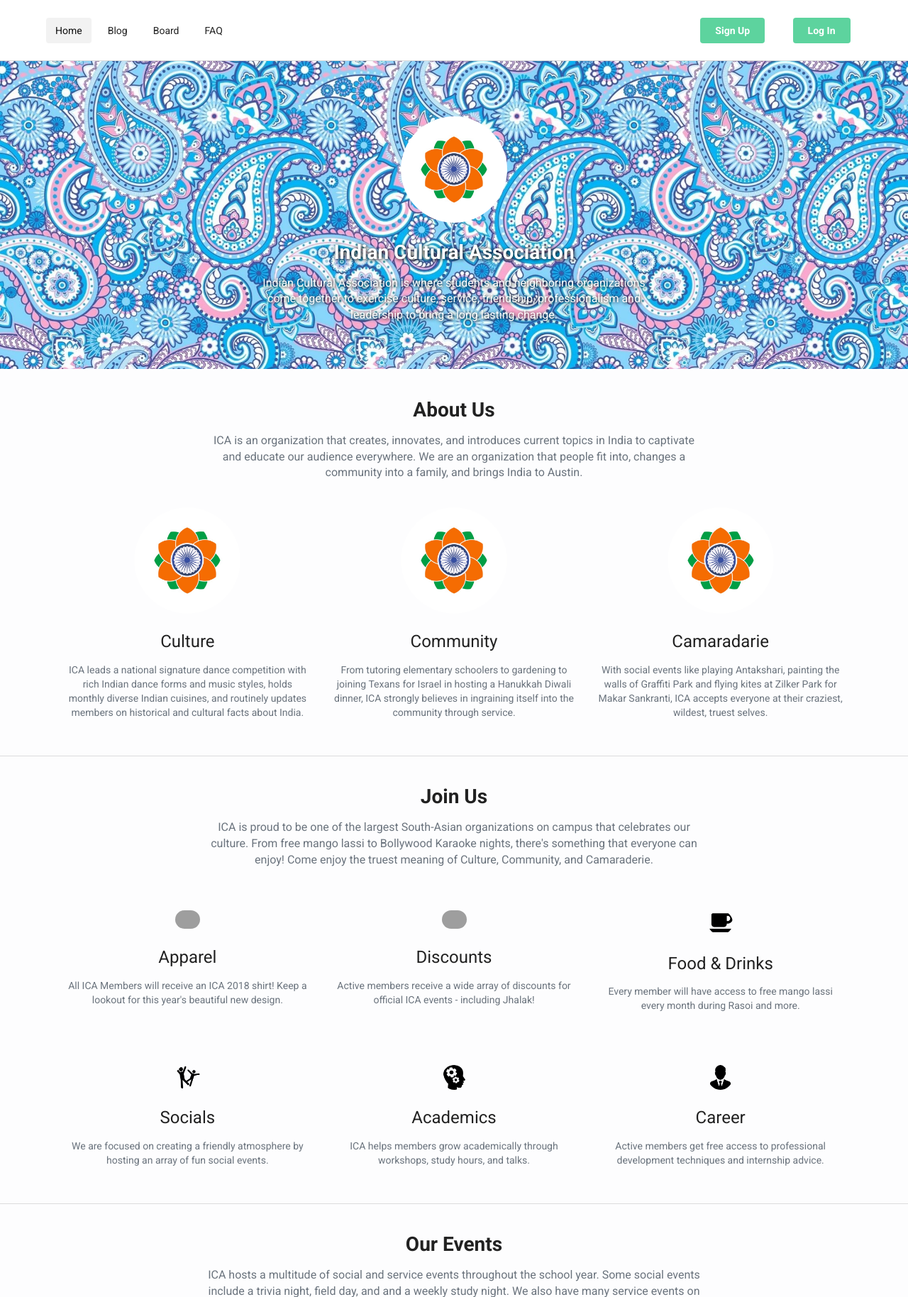
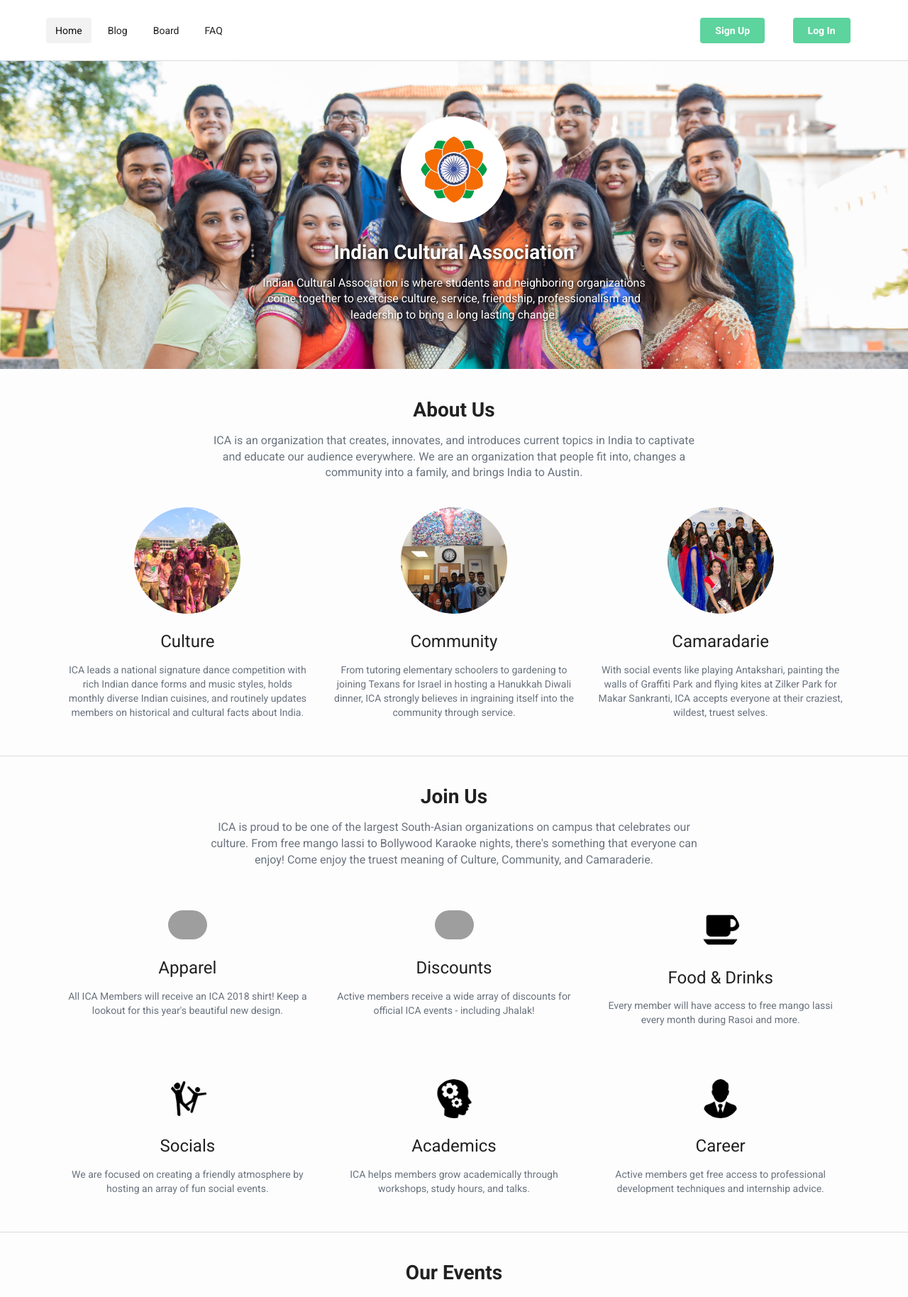
Before and after one commit to texas-ica/texas-ica.com, a Flask app: page / in a window 1280 px wide. Shown: the top 1828 px of the page at 71% size. Run offline with Flask 2, Linux system fonts and the light colour scheme; parts of the project's set-up code (start-up, migrations or seed data) failed here and were passed over; some libraries are stand-ins or nearby versions; grey boxes are pictures that could not be loaded.

Commit message:
website content and design updates

```diff
--- a/ica/static/css/base.css
+++ b/ica/static/css/base.css
@@ -52,6 +52,9 @@ a:hover {
   margin: 2% 0%;
   color: #000000; }
 
+.ui.message .header {
+  font-family: "Roboto", sans-serif; }
+
 #nav {
   border-radius: 0;
   box-shadow: none;
--- a/ica/static/css/management.css
+++ b/ica/static/css/management.css
@@ -52,6 +52,9 @@ a:hover {
   margin: 2% 0%;
   color: #000000; }
 
+.ui.message .header {
+  font-family: "Roboto", sans-serif; }
+
 #nav {
   border-radius: 0;
   box-shadow: none;
--- a/ica/static/css/website.css
+++ b/ica/static/css/website.css
@@ -9,7 +9,7 @@ h1, h2, h3, h4, h5 {
   font-weight: 400; }
 
 #jumbotron {
-  background-image: url("../img/tapestry.jpeg");
+  background-image: url("../img/header.jpg");
   background-size: cover; }
 
 #banner {
@@ -38,6 +38,8 @@ h1, h2, h3, h4, h5 {
   #join .grid {
     margin: 2% 0%;
     margin-bottom: 0; }
+  #join .ui.mini.image {
+    width: 55px; }
 
 #events {
   margin-top: 2%; }
--- a/ica/static/scss/base.scss
+++ b/ica/static/scss/base.scss
@@ -68,6 +68,10 @@ a:hover {
     color: $black;
 }
 
+.ui.message .header {
+    font-family: "Roboto", sans-serif;
+}
+
 #nav {
     border-radius: 0;
     box-shadow: none;
--- a/ica/static/scss/social.scss
+++ b/ica/static/scss/social.scss
@@ -88,7 +88,7 @@
     }
 }
 
-#search {
+#search, #checkin {
     padding: 1%;
 
     input {
--- a/ica/static/scss/website.scss
+++ b/ica/static/scss/website.scss
@@ -16,7 +16,7 @@ h1, h2, h3, h4, h5 {
 }
 
 #jumbotron {
-    background-image: url("../img/tapestry.jpeg");
+    background-image: url("../img/header.jpg");
     background-size: cover;
 }
 
@@ -63,6 +63,10 @@ h1, h2, h3, h4, h5 {
     .grid {
         margin: 2% 0%;
         margin-bottom: 0;
+    }
+
+    .ui.mini.image {
+        width: 55px;
     }
 }
 
--- a/ica/templates/management/edit.html
+++ b/ica/templates/management/edit.html
@@ -12,7 +12,7 @@
         <div class="right floated content">
             <a class="ui basic button" href="{{ url_for('management.edit_user', user_id=member.id) }}">Edit</a>
         </div>
-        <img class="ui mini rounded middle aligned image" src="{{ url_for('static', filename=member.get_pfpic()) }}">
+        <img class="ui mini rounded middle aligned image" src="{{ member.get_pfpic() }}">
         <div class="content">
             <h4 class="header">{{ member.fname }} {{ member.lname }}</h4>
             <div class="description">{{ member.year }}</div>
--- a/ica/templates/management/edit_user.html
+++ b/ica/templates/management/edit_user.html
@@ -14,7 +14,7 @@
 
 <div class="ui text center aligned container">
     <h2>{{ focus.fname }} {{ focus.lname }}</h2>
-    <img class="ui small rounded middle aligned image" src="{{ url_for('static', filename=focus.get_pfpic()) }}">
+    <img class="ui small rounded middle aligned image" src="{{ focus.get_pfpic() }}">
 </div>
 
 <div class="ui text container">
--- a/ica/templates/management/events.html
+++ b/ica/templates/management/events.html
@@ -18,7 +18,7 @@
         <i class="big checked calendar middle aligned icon"></i>
         <div class="content">
             <p class="header">{{ event.name }} ({{ event.pts }} pts/hr)</p>
-            <div class="description">{{ event.datetime.strftime('%m/%d/%Y') }} @ {{ event.location }}</div>
+            <div class="description">{{ event.datetime.strftime('%m/%d/%Y') }} @ {{ event.location }}, ID: {{ event.code }}, {{ event.attended|length }} Participants</div>
         </div>
     </div>
     {% endfor %}
--- a/ica/templates/website/index.html
+++ b/ica/templates/website/index.html
@@ -18,9 +18,9 @@
         {{ render_header('About Us', 'ICA is an organization that creates, innovates, and introduces current topics in India to captivate and educate our audience everywhere. We are an organization that people fit into, changes a community into a family, and brings India to Austin.') }}
         <div class="ui center aligned stackable three column grid">
             <div class="row">
-                {{ render_about('Culture', 'ICA leads a national signature dance competition with rich Indian dance forms and music styles, holds monthly diverse Indian cuisines, and routinely updates members on historical and cultural facts about India.', 'img/filler.jpg') }}
-                {{ render_about ('Community', 'From tutoring elementary schoolers to gardening to joining Texans for Israel in hosting a Hanukkah Diwali dinner, ICA strongly believes in ingraining itself into the community through service.', 'img/filler.jpg') }}
-                {{ render_about('Camaradarie', 'With social events like playing Antakshari, painting the walls of Graffiti Park and flying kites at Zilker Park for Makar Sankranti, ICA accepts everyone at their craziest, wildest, truest selves.', 'img/filler.jpg') }}
+                {{ render_about('Culture', 'ICA leads a national signature dance competition with rich Indian dance forms and music styles, holds monthly diverse Indian cuisines, and routinely updates members on historical and cultural facts about India.', 'img/culture.jpg') }}
+                {{ render_about ('Community', 'From tutoring elementary schoolers to gardening to joining Texans for Israel in hosting a Hanukkah Diwali dinner, ICA strongly believes in ingraining itself into the community through service.', 'img/community.jpg') }}
+                {{ render_about('Camaradarie', 'With social events like playing Antakshari, painting the walls of Graffiti Park and flying kites at Zilker Park for Makar Sankranti, ICA accepts everyone at their craziest, wildest, truest selves.', 'img/camaradarie.jpg') }}
             </div>
         </div>
     </div>
@@ -49,14 +49,14 @@
         {{ render_header('Our Events', 'ICA hosts a multitude of social and service events throughout the school year. Some social events include a trivia night, field day, and and a weekly study night. We also have many service events on and off campus in order to help the Austin community.') }}
         <div class="ui center aligned stackable three column grid">
             <div class="row">
-                {{ render_event('Jhalak', 'Jhalak is an intercollegiate Bollywood-Fusion dance competition that seeks to showcase the talents of some of the best and brightest teams across the nation.', 'img/filler.jpg') }}
+                {{ render_event('Jhalak', 'Jhalak is an intercollegiate Bollywood-Fusion dance competition that seeks to showcase the talents of some of the best and brightest teams across the nation.', 'img/jhalak.jpg') }}
                 {{ render_event('Rasoi', 'Every month, the mouthwatering aroma of Indian food makes its way around campus as ICA hosts Rasoi: Fresh Indian Food on Campus, attracting all food lovers.', 'img/filler.jpg') }}
-                {{ render_event('Study Hours', "Studying is always more fun in a group! That's why ICA hosts weekly study hours for all members to gather and help each other get through the long days and even longer nights.", 'img/filler.jpg') }}
+                {{ render_event('Study Hours', "Studying is always more fun in a group! That's why ICA hosts weekly study hours for all members to gather and help each other get through the long days and even longer nights.", 'img/studyhours.jpg') }}
             </div>
             <div class="row">
-                {{ render_event('Trivia Night', 'Held once a year, this is a fun but competitive event. It is one of the bigger social events that is hosted for our members.', 'img/filler.jpg') }}
+                {{ render_event('Trivia Night', 'Held once a year, this is a fun but competitive event. It is one of the bigger social events that is hosted for our members.', 'img/trivianight.jpg') }}
                 {{ render_event('Bollywood Movie Night', "Relax and unwind with your friends, free snacks, and some of Bollywood's biggest stars.", 'img/filler.jpg') }}
-                {{ render_event('Game Day', 'De-stress and have a great time playing different individual and team games, from Ultimate Frisbee to Capture the Flag.', 'img/filler.jpg') }}
+                {{ render_event('Game Day', 'De-stress and have a great time playing different individual and team games, from Ultimate Frisbee to Capture the Flag.', 'img/gameday.jpg') }}
             </div>
         </div>
     </div>
```
Also changed, not shown: ica/static/css/social.css (+5 -2 lines), ica/templates/macros.html (+14 -0 lines), ica/static/img/camaradarie.jpg (added), ica/static/img/community.jpg (added), ica/static/img/culture.jpg (added), ica/static/img/gameday.jpg (added), ica/static/img/header.jpg (added), ica/static/img/jhalak.jpg (added), ica/static/img/studyhours.jpg (added), ica/static/img/trivianight.jpg (added).
